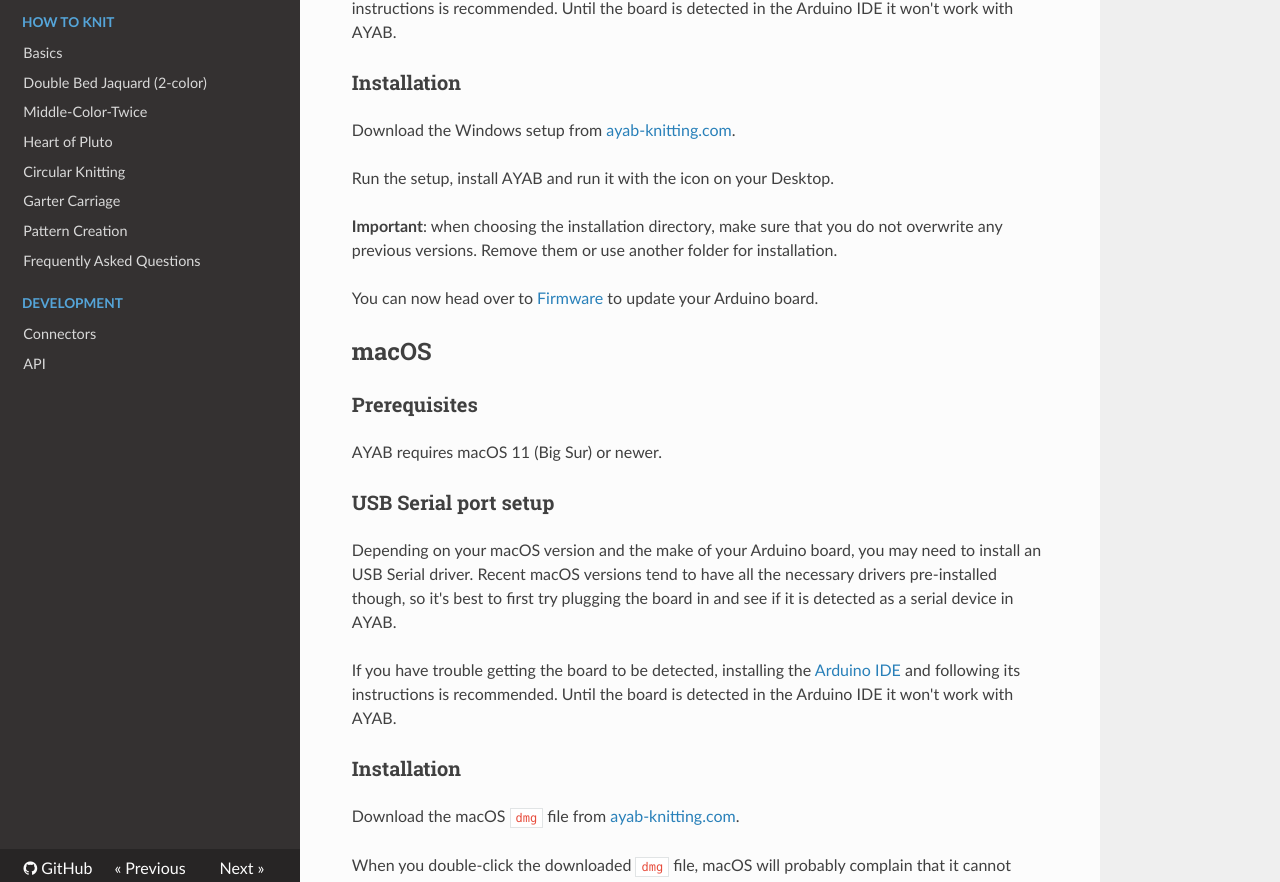
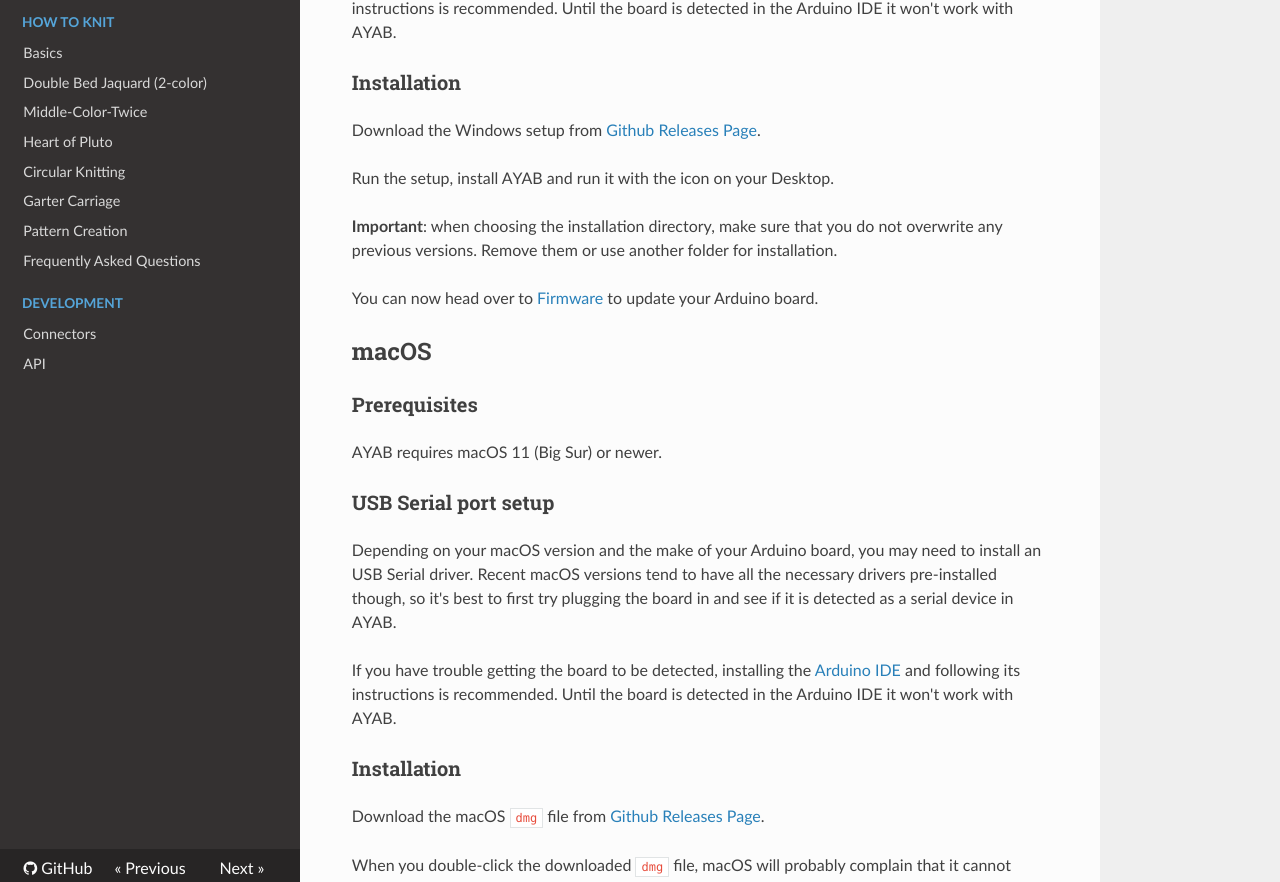
Before and after one commit to AllYarnsAreBeautiful/ayab-manual, an MkDocs documentation site: the page built from docs/installation/software.md, in a window 1280 px wide and 1400 px high. Shown: the part 511-1393 px from the top of the window. Built offline with MkDocs 1.6.1, drawn with Linux system fonts in a browser that asks for light colours; nearby versions of some CDN libraries; some of the changed text lies outside the part shown.

Commit message:
Change download links from ayab-knitting.com to Github Releases

```diff
--- a/docs/installation/software.md
+++ b/docs/installation/software.md
@@ -14,7 +14,7 @@ If you have trouble getting the board to be detected, installing the [Arduino ID
 
 ### Installation
 
-Download the Windows setup from [ayab-knitting.com](https://ayab-knitting.com/ayab-software/).
+Download the Windows setup from [Github Releases Page](https://github.com/AllYarnsAreBeautiful/ayab-desktop/releases/tag/1.0.0).
 
 Run the setup, install AYAB and run it with the icon on your Desktop.
 
@@ -37,7 +37,7 @@ If you have trouble getting the board to be detected, installing the [Arduino ID
 
 ### Installation
 
-Download the macOS `dmg` file from [ayab-knitting.com](https://ayab-knitting.com/ayab-software/).
+Download the macOS `dmg` file from [Github Releases Page](https://github.com/AllYarnsAreBeautiful/ayab-desktop/releases/tag/1.0.0).
 
 When you double-click the downloaded `dmg` file, macOS will probably complain that it cannot identify the software:
 
@@ -106,7 +106,7 @@ After doing that you may need to close and reopen your session.
 
 ### Installation
 
-Download the Linux AppImage from [ayab-knitting.com](https://ayab-knitting.com/ayab-software/).
+Download the Linux AppImage from [Github Releases Page](https://github.com/AllYarnsAreBeautiful/ayab-desktop/releases/tag/1.0.0).
 
 Follow the [AppImage instructions](https://docs.appimage.org/introduction/quickstart.html#how-to-run-an-appimage) to make the AppImage executable.
 
```
